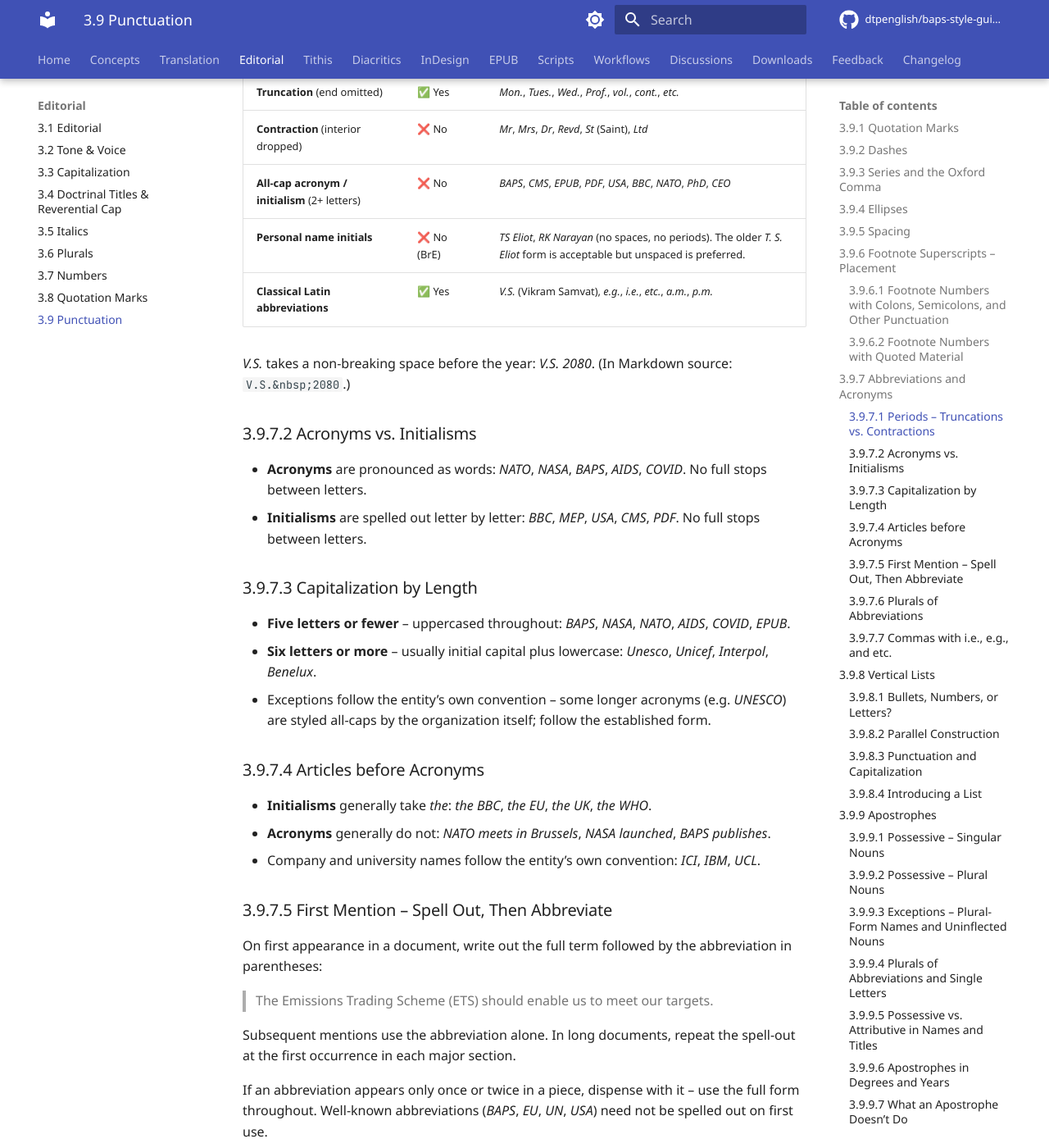
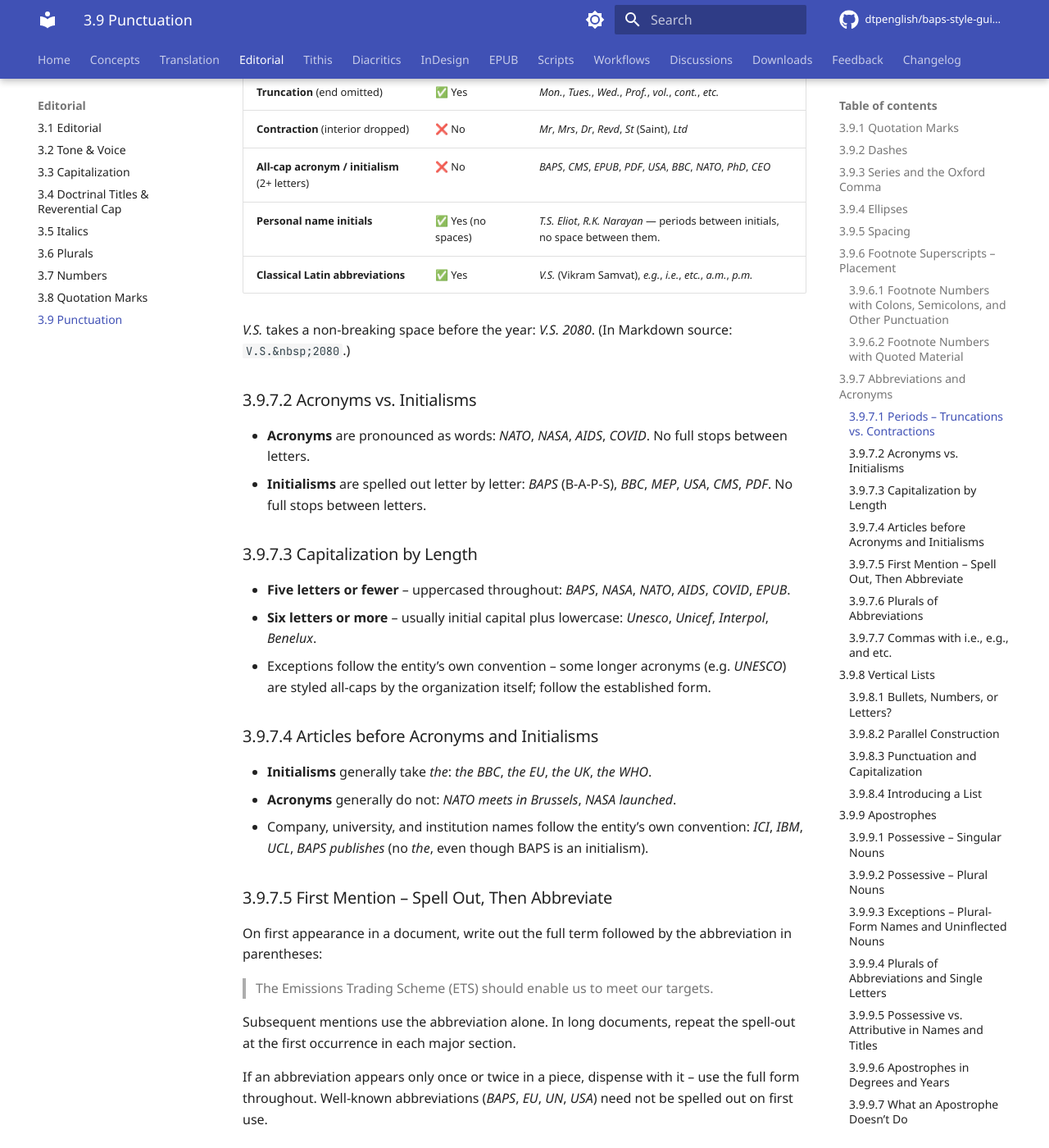
Before and after one commit to dtpenglish/baps-style-guide, an MkDocs documentation site: the page built from docs/editorial/punctuation.md, in a window 1280 px wide and 1400 px high, scrolled down 3773 px. Shown: the whole window at 82% size. Built offline with MkDocs 1.6.1 and Material for MkDocs 9.7.7, drawn with Linux system fonts in a browser that asks for light colours; comment, search, counter and statistics services are not loaded; the version menu is left out.

Commit message:
3.9.7: BAPS is an initialism; personal initials use periods
3.9.7.1 Personal name initials: previously said no periods (TS
Eliot, RK Narayan). Updated to: periods between initials, no
spaces (T.S. Eliot, R.K. Narayan). The Yes/No column flipped
from 'No (BrE)' to 'Yes (no spaces)'.

3.9.7.2 Acronyms vs Initialisms: BAPS reclassified as an
initialism (pronounced B-A-P-S letter by letter, not 'baps' as a
word). Moved from the acronyms list to the initialisms list.

3.9.7.4 Articles: as an initialism, BAPS would normally take
'the' - but BAPS-the-organisation doesn't use 'the' by
institutional convention. Moved 'BAPS publishes' from the
acronyms-don't-take-the bullet to the entity's-own-convention
bullet, alongside ICI, IBM, UCL. Section heading updated to
'Articles before Acronyms and Initialisms' for accuracy.

Co-Authored-By: Claude Opus 4.7 (1M context) <noreply@anthropic.com>

```diff
--- a/docs/editorial/punctuation.md
+++ b/docs/editorial/punctuation.md
@@ -91,24 +91,24 @@ The general principle: a period marks something **omitted at the end** of a word
 | **Truncation** (end omitted) | ✅ Yes | *Mon.*, *Tues.*, *Wed.*, *Prof.*, *vol.*, *cont.*, *etc.* |
 | **Contraction** (interior dropped) | ❌ No | *Mr*, *Mrs*, *Dr*, *Revd*, *St* (Saint), *Ltd* |
 | **All-cap acronym / initialism** (2+ letters) | ❌ No | *BAPS*, *CMS*, *EPUB*, *PDF*, *USA*, *BBC*, *NATO*, *PhD*, *CEO* |
-| **Personal name initials** | ❌ No (BrE) | *TS Eliot*, *RK Narayan* (no spaces, no periods). The older *T. S. Eliot* form is acceptable but unspaced is preferred. |
+| **Personal name initials** | ✅ Yes (no spaces) | *T.S. Eliot*, *R.K. Narayan* — periods between initials, no space between them. |
 | **Classical Latin abbreviations** | ✅ Yes | *V.S.* (Vikram Samvat), *e.g.*, *i.e.*, *etc.*, *a.m.*, *p.m.* |
 
 *V.S.* takes a non-breaking space before the year: *V.S.&nbsp;2080*. (In Markdown source: `V.S.&nbsp;2080`.)
 
 ### 3.9.7.2 Acronyms vs. Initialisms
-- **Acronyms** are pronounced as words: *NATO*, *NASA*, *BAPS*, *AIDS*, *COVID*. No full stops between letters.
-- **Initialisms** are spelled out letter by letter: *BBC*, *MEP*, *USA*, *CMS*, *PDF*. No full stops between letters.
+- **Acronyms** are pronounced as words: *NATO*, *NASA*, *AIDS*, *COVID*. No full stops between letters.
+- **Initialisms** are spelled out letter by letter: *BAPS* (B-A-P-S), *BBC*, *MEP*, *USA*, *CMS*, *PDF*. No full stops between letters.
 
 ### 3.9.7.3 Capitalization by Length
 - **Five letters or fewer** – uppercased throughout: *BAPS*, *NASA*, *NATO*, *AIDS*, *COVID*, *EPUB*.
 - **Six letters or more** – usually initial capital plus lowercase: *Unesco*, *Unicef*, *Interpol*, *Benelux*.
 - Exceptions follow the entity's own convention – some longer acronyms (e.g. *UNESCO*) are styled all-caps by the organization itself; follow the established form.
 
-### 3.9.7.4 Articles before Acronyms
+### 3.9.7.4 Articles before Acronyms and Initialisms
 - **Initialisms** generally take *the*: *the BBC*, *the EU*, *the UK*, *the WHO*.
-- **Acronyms** generally do not: *NATO meets in Brussels*, *NASA launched*, *BAPS publishes*.
-- Company and university names follow the entity's own convention: *ICI*, *IBM*, *UCL*.
+- **Acronyms** generally do not: *NATO meets in Brussels*, *NASA launched*.
+- Company, university, and institution names follow the entity's own convention: *ICI*, *IBM*, *UCL*, *BAPS publishes* (no *the*, even though BAPS is an initialism).
 
 ### 3.9.7.5 First Mention – Spell Out, Then Abbreviate
 On first appearance in a document, write out the full term followed by the abbreviation in parentheses:
```
